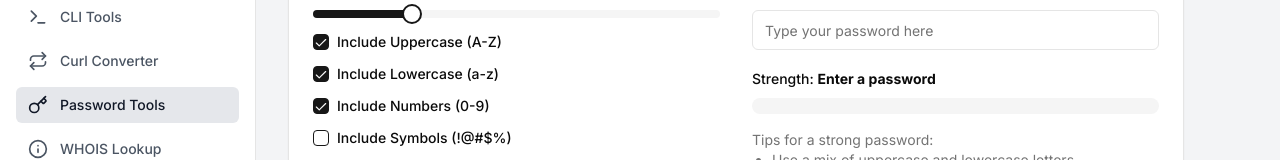
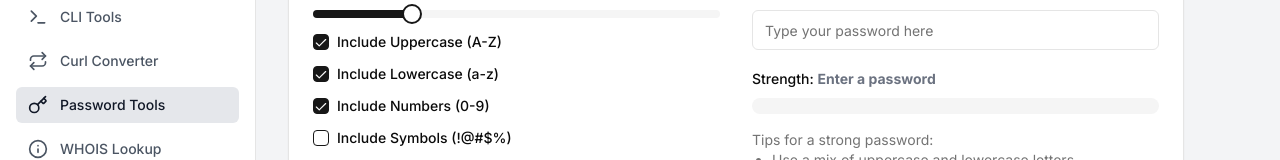
Before and after one commit to EmaHaruaki/domain-tools, a Next.js app: page /password-tools in a window 1280 px wide. Shown: the part 213-373 px from the top of the page. Built offline with nearby package versions, Linux system fonts and the light colour scheme.

Commit message:
パスワード強度の色のバグ修正

```diff
--- a/app/password-tools/page.jsx
+++ b/app/password-tools/page.jsx
@@ -143,6 +143,16 @@ export default function PasswordToolsPage() {
     checkPasswordStrength(checkedPassword)
   }, [checkedPassword, checkPasswordStrength])
 
+  // 強度ごとの色クラス
+  const strengthColorClass = {
+    green: "text-green-500",
+    lime: "text-lime-500",
+    yellow: "text-yellow-500",
+    orange: "text-orange-500",
+    red: "text-red-500",
+    gray: "text-gray-500",
+  }
+
   return (
     <Card className="w-full max-w-4xl">
       <CardHeader>
@@ -216,11 +226,29 @@ export default function PasswordToolsPage() {
             </div>
             <div className="space-y-2">
               <Label>
-                Strength: <span className={`font-bold text-${strengthColor}-500`}>{strengthText}</span>
+                Strength:{" "}
+                <span className={`font-bold ${strengthColorClass[strengthColor]}`}>
+                  {strengthText}
+                </span>
               </Label>
               <Progress
                 value={strengthScore}
-                className={`w-full [&::-webkit-progress-bar]:bg-gray-200 [&::-webkit-progress-value]:bg-${strengthColor}-500 dark:[&::-webkit-progress-bar]:bg-gray-700`}
+                className={`w-full
+      [&::-webkit-progress-bar]:bg-gray-200
+      ${
+        strengthColor === "green"
+          ? "[&::-webkit-progress-value]:bg-green-500"
+          : strengthColor === "lime"
+          ? "[&::-webkit-progress-value]:bg-lime-500"
+          : strengthColor === "yellow"
+          ? "[&::-webkit-progress-value]:bg-yellow-500"
+          : strengthColor === "orange"
+          ? "[&::-webkit-progress-value]:bg-orange-500"
+          : strengthColor === "red"
+          ? "[&::-webkit-progress-value]:bg-red-500"
+          : "[&::-webkit-progress-value]:bg-gray-500"
+      }
+      dark:[&::-webkit-progress-bar]:bg-gray-700`}
               />
             </div>
             <div className="text-sm text-muted-foreground">
```
